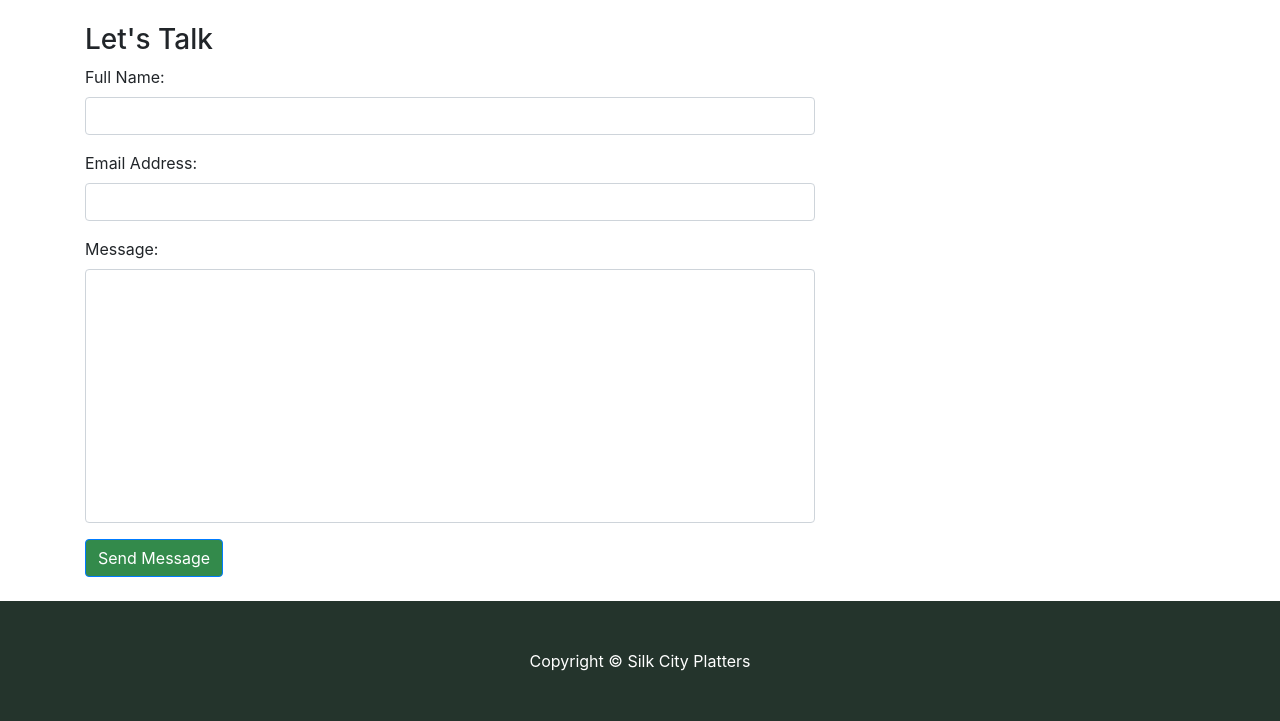
After one commit to anjumanalam/cse389, a PHP site: page /send_form_email.php in a window 1280 px wide. The commit adds this page. Shown: the part 1076-1797 px from the top of the page. Run offline with PHP 8.4, Linux system fonts and the light colour scheme.

Commit message:
v3/send_form_email.php - Got it to work
Added php code to contact page (send_form_email.php) the page currently works.

```diff
--- /dev/null
+++ b/v3/send_form_email.php
@@ -0,0 +1,207 @@
+<?php
+session_start();
+
+if(isset($_POST['email'])) {
+
+    // EDIT THE 2 LINES BELOW AS REQUIRED
+    $email_to = "anjumanalam@gmail.com";
+    $email_subject = "CSE 389 - Contact Form";
+
+    function died($error) {
+        // your error code can go here
+        echo "We are very sorry, but there were error(s) found with the form you submitted. ";
+        echo "These errors appear below.<br /><br />";
+        echo $error."<br /><br />";
+        echo "Please go back and fix these errors.<br /><br />";
+        die();
+    }
+
+    // validation expected data exists
+    if(!isset($_POST['name']) ||
+        !isset($_POST['email']) ||
+        !isset($_POST['message'])) {
+        died('We are sorry, but there appears to be a problem with the form you submitted.');
+    }
+
+    $name = $_POST['name']; // required
+    $email_from = $_POST['email']; // required
+    $message = $_POST['message']; // required
+
+    $error_message = "";
+    $email_exp = '/^[A-Za-z0-9._%-]+@[A-Za-z0-9.-]+\.[A-Za-z]{2,4}$/';
+
+  if(!preg_match($email_exp,$email_from)) {
+    $error_message .= 'The Email Address you entered does not appear to be valid.<br />';
+  }
+
+    $string_exp = "/^[A-Za-z .'-]+$/";
+
+  if(!preg_match($string_exp,$name)) {
+    $error_message .= 'The First Name you entered does not appear to be valid.<br />';
+  }
+
+  if(strlen($message) < 2) {
+    $error_message .= 'The Comments you entered do not appear to be valid.<br />';
+  }
+
+  if(strlen($error_message) > 0) {
+    died($error_message);
+  }
+
+    $email_message = "Form details below.\n\n";
+
+
+    function clean_string($string) {
+      $bad = array("content-type","bcc:","to:","cc:","href");
+      return str_replace($bad,"",$string);
+    }
+
+
+
+    $email_message .= "First Name: ".clean_string($name)."\n";
+    $email_message .= "Email: ".clean_string($email_from)."\n";
+    $email_message .= "Comments: ".clean_string($message)."\n";
+
+// create email headers
+$headers = 'From: '.$email_from."\r\n".
+'Reply-To: '.$email_from."\r\n" .
+'X-Mailer: PHP/' . phpversion();
+@mail($email_to, $email_subject, $email_message, $headers);
+  }
+?>
+
+
+<!-- include your own success html here -->
+<!DOCTYPE html>
+<html lang="en">
+  <head>
+      <meta charset="UTF-8">
+      <meta name="viewport" content="width=device-width, initial-scale=1.0">
+      <meta http-equiv="X-UA-Compatible" content="ie=edge">
+      <title>Contact | Silk City Platters</title>
+
+      <!-- Bootstrap core CSS -->
+      <link rel="stylesheet" href="https://stackpath.bootstrapcdn.com/bootstrap/4.3.1/css/bootstrap.min.css"
+      integrity="sha384-ggOyR0iXCbMQv3Xipma34MD+dH/1fQ784/j6cY/iJTQUOhcWr7x9JvoRxT2MZw1T" crossorigin="anonymous">
+
+      <!-- Custom styles for this template -->
+      <link rel="stylesheet" href="contact.css">
+
+  </head>
+
+  <body>
+      <!-- Navigation -->
+      <nav class="navbar navbar-expand-lg navbar-dark bg-dark">
+          <div class="container">
+              <a class="navbar-brand" href="index.html">Silk City Platters</a>
+              <button class="navbar-toggler navbar-toggler-right" type="button" data-toggle="collapse" data-target="#navbarResponsive" aria-controls="navbarResponsive" aria-expanded="false" aria-label="Toggle navigation">
+                  <span class="navbar-toggler-icon"></span>
+              </button>
+              <div class="collapse navbar-collapse" id="navbarResponsive">
+                  <ul class="navbar-nav ml-auto">
+                      <li class="nav-item">
+                          <a class="nav-link" href="menu.html">Menu</a>
+                      </li>
+                      <li class="nav-item active">
+                          <a class="nav-link" href="contact.html">Contact</a>
+                      </li>
+                      <li class="nav-item">
+                          <a class="nav-link" href="login.html">Login</a>
+                      </li>
+                  </ul>
+              </div>
+          </div>
+      </nav>
+
+      <!-- Hero -->
+      <div class="position-relative overflow-hidden p-3 p-md-5 m-md-3 text-center bg-light">
+          <div class="col-md-5 p-lg-5 mx-auto my-5 text-white">
+              <h1 class="display-4 font-weight-normal">Contact</h1>
+              <p class="lead font-weight-normal">Get in touch with us.</p>
+          </div>
+      </div>
+
+      <div class="container mt-4">
+          <div class="row">
+              <!-- Map Column -->
+              <div class="col-lg-8 mb-4 embed-responsive embed-responsive-4by3">
+                  <!-- Embedded Google Map -->
+                  <iframe class="embed-responsive-item" src="https://www.google.com/maps/embed?pb=!1m18!1m12!1m3!1d3014.980612281802!2d-74.173213048402!3d40.91617097920862!2m3!1f0!2f0!3f0!3m2!1i1024!2i768!4f13.1!3m3!1m2!1s0x89c2fdcb3547cfbd%3A0xd04a5e83642d6ffe!2sSilk%20City%20Platters!5e0!3m2!1sen!2sus!4v1575085021350!5m2!1sen!2sus" width="450" height="450" frameborder="0" style="border:0;" allowfullscreen=""></iframe>
+              </div>
+
+              <!-- Contact Details Column -->
+              <div class="col-lg-4 mb-4">
+              <h3>Contact Details</h3>
+              <p>
+                  170 Market Street
+                  <br>
+                  Paterson, NJ 07502
+                  <br>
+              </p>
+              <p>
+                  <abbr title="Phone">P</abbr>: (973) 619-8945
+              </p>
+              <p>
+                  <abbr title="Email">E</abbr>:
+                  <a href="mailto:info@silkcityplatters.com">info@silkcityplatters.com
+                  </a>
+              </p>
+              <p>
+                  <abbr title="Hours">H</abbr>: Monday - Saturday: 11:00 AM to 11:00 PM
+              </p>
+              </div>
+          </div>
+          <!-- /.row -->
+
+          <!-- Contact Form -->
+          <!-- In order to set the email address and subject line for the contact form go to the bin/contact_me.php file. -->
+          <div class="row">
+              <div class="col-lg-8 mb-4">
+              <h3>Let's Talk</h3>
+              <form name="sentMessage" id="contactForm" method="post" action="send_form_email.php">
+                  <!-- Name -->
+                  <div class="control-group form-group">
+                      <div class="controls">
+                          <label for="name"> Full Name:</label>
+                          <input type="text" class="form-control" id="name" name="name" required data-validation-required-message="Please enter your name.">
+                          <p class="help-block"></p>
+                      </div>
+                  </div>
+
+                  <!-- Email -->
+                  <div class="control-group form-group">
+                      <div class="controls">
+                          <label for="email">Email Address:</label>
+                          <input type="email" class="form-control" name="email" id="email" required data-validation-required-message="Please enter your email address.">
+                      </div>
+                  </div>
+
+                  <!-- Message -->
+                  <div class="control-group form-group">
+                      <div class="controls">
+                          <label for="message">Message:</label>
+                          <textarea rows="10" cols="100" class="form-control" name="message" id="message" required data-validation-required-message="Please enter your message" maxlength="999" style="resize:none"></textarea>
+                      </div>
+                  </div>
+                  <div id="success"></div>
+                  <!-- For success/fail messages -->
+                  <button type="submit" class="btn btn-primary" id="sendMessageButton" value="submit">Send Message</button>
+              </form>
+              </div>
+          </div> <!-- /.row Contact-->
+
+      </div> <!-- /.container -->
+
+      <!-- Footer -->
+      <footer class="py-5 bg-dark">
+          <div class="container">
+              <p class="m-0 text-center text-white">Copyright &copy; Silk City Platters</p>
+          </div>
+      </footer>
+
+      <!-- JavaScript -->
+      <script src="https://code.jquery.com/jquery-3.4.1.slim.min.js" integrity="sha384-J6qa4849blE2+poT4WnyKhv5vZF5SrPo0iEjwBvKU7imGFAV0wwj1yYfoRSJoZ+n" crossorigin="anonymous"></script>
+      <script src="https://cdn.jsdelivr.net/npm/popper.js@1.16.0/dist/umd/popper.min.js" integrity="sha384-Q6E9RHvbIyZFJoft+2mJbHaEWldlvI9IOYy5n3zV9zzTtmI3UksdQRVvoxMfooAo" crossorigin="anonymous"></script>
+      <script src="https://stackpath.bootstrapcdn.com/bootstrap/4.4.1/js/bootstrap.min.js" integrity="sha384-wfSDF2E50Y2D1uUdj0O3uMBJnjuUD4Ih7YwaYd1iqfktj0Uod8GCExl3Og8ifwB6" crossorigin="anonymous"></script>
+  </body>
+</html>
```
Also changed, not shown: v3/contact.html (+8 -8 lines), v3/hello.php (added, +8 -0 lines), v3/login.php (renamed from v3/login.html, +36 -1 lines), v3/test.php (added, +85 -0 lines).
